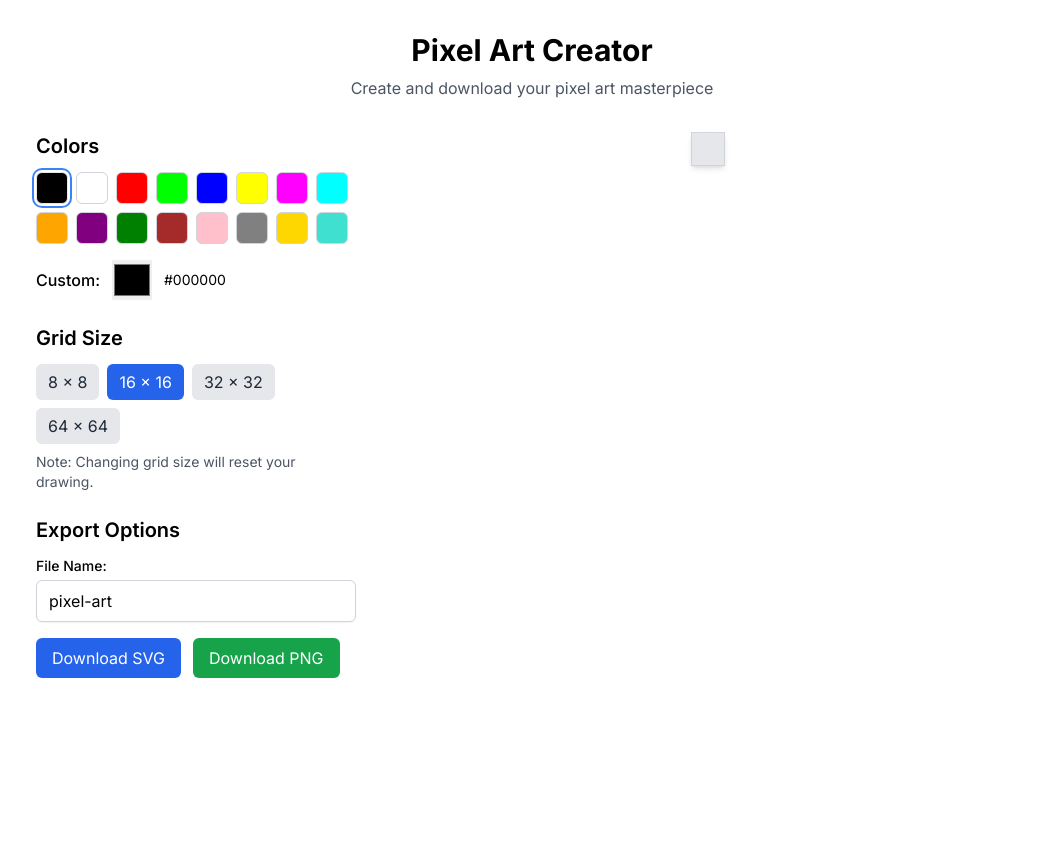
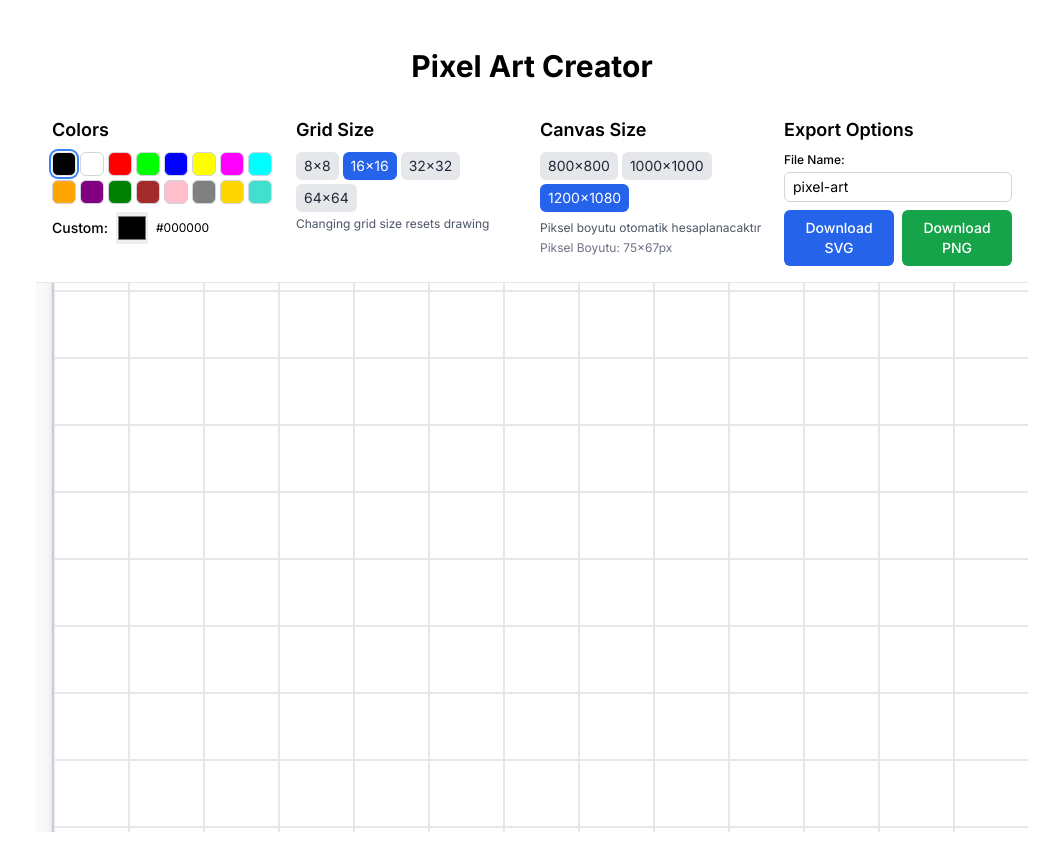
Before and after one commit to gokbeyinac/pixel-art-creator, a Next.js app: page / in a window 1280 px wide. Shown: the whole page, without its empty margins (108-1167 px from the left). Before the commit the page ends 800 px from the top, so only its background shows below. Built offline with nearby package versions, Linux system fonts and the light colour scheme.

Commit message:
Adjust canvas size to 1200x1080 and set fixed container width

```diff
--- a/src/app/page.tsx
+++ b/src/app/page.tsx
@@ -5,16 +5,22 @@ import ColorPicker from '@/components/color-picker';
 import PixelGrid from '@/components/pixel-grid';
 import ExportOptions from '@/components/export-options';
 import GridSizeSelector from '@/components/grid-size-selector';
+import CanvasSizeSelector from '@/components/canvas-size-selector';
 
 export default function Home() {
   const [selectedColor, setSelectedColor] = useState('#000000');
   const [gridSize, setGridSize] = useState(16);
+  const [canvasSize, setCanvasSize] = useState({ width: 1200, height: 1080 });
   const [grid, setGrid] = useState<string[][]>([]);
   const [fileName, setFileName] = useState('pixel-art');
   const gridRef = useRef<HTMLDivElement>(null);
 
   const handleGridSizeChange = (size: number) => {
     setGridSize(size);
+  };
+
+  const handleCanvasSizeChange = (size: { width: number; height: number }) => {
+    setCanvasSize(size);
   };
 
   const handleGridChange = (newGrid: string[][]) => {
@@ -25,28 +31,49 @@ export default function Home() {
     setSelectedColor(color);
   };
 
+  // Calculate pixel size for display in UI
+  const pixelWidth = Math.floor(canvasSize.width / gridSize);
+  const pixelHeight = Math.floor(canvasSize.height / gridSize);
+
   return (
-    <div>
-      <header className="mb-8 text-center">
-        <h1 className="text-3xl font-bold mb-2">Pixel Art Creator</h1>
-        <p className="text-gray-600">Create and download your pixel art masterpiece</p>
+    <div className="flex flex-col h-screen">
+      <header className="mb-4 text-center py-4">
+        <h1 className="text-3xl font-bold">Pixel Art Creator</h1>
       </header>
 
-      <div className="flex flex-col md:flex-row gap-8">
-        <div className="w-full md:w-1/3 space-y-6">
+      {/* Controls in horizontal layout */}
+      <div className="flex flex-col md:flex-row gap-4 px-4 pb-4 border-b border-gray-200">
+        <div className="md:w-1/4">
           <ColorPicker onColorSelect={handleColorSelect} selectedColor={selectedColor} />
+        </div>
+        <div className="md:w-1/4">
           <GridSizeSelector gridSize={gridSize} onGridSizeChange={handleGridSizeChange} />
+        </div>
+        <div className="md:w-1/4">
+          <CanvasSizeSelector canvasSize={canvasSize} onCanvasSizeChange={handleCanvasSizeChange} />
+          <div className="text-xs text-gray-500 mt-1">
+            Piksel Boyutu: {pixelWidth}×{pixelHeight}px
+          </div>
+        </div>
+        <div className="md:w-1/4">
           <ExportOptions
             gridRef={gridRef}
             fileName={fileName}
             setFileName={setFileName}
           />
         </div>
+      </div>
 
-        <div className="w-full md:w-2/3 flex justify-center">
-          <div ref={gridRef}>
+      {/* Full-width drawing area with fixed max-width */}
+      <div className="flex-grow flex justify-center items-center p-4 overflow-auto bg-gray-50">
+        <div
+          className="max-w-[1200px] mx-auto relative"
+          style={{ width: '100%' }}
+        >
+          <div ref={gridRef} className="border border-gray-300 shadow-lg">
             <PixelGrid
               gridSize={gridSize}
+              canvasSize={canvasSize}
               selectedColor={selectedColor}
               onGridChange={handleGridChange}
             />
--- /dev/null
+++ b/src/components/canvas-size-selector.tsx
@@ -0,0 +1,42 @@
+'use client';
+
+interface CanvasSizeSelectorProps {
+  canvasSize: { width: number; height: number };
+  onCanvasSizeChange: (size: { width: number; height: number }) => void;
+}
+
+const availableSizes = [
+  { width: 800, height: 800, label: '800×800' },
+  { width: 1000, height: 1000, label: '1000×1000' },
+  { width: 1200, height: 1080, label: '1200×1080' },
+];
+
+export default function CanvasSizeSelector({ canvasSize, onCanvasSizeChange }: CanvasSizeSelectorProps) {
+  const isPresetSize = availableSizes.some(
+    size => size.width === canvasSize.width && size.height === canvasSize.height
+  );
+
+  return (
+    <div>
+      <h2 className="text-lg font-semibold mb-2">Canvas Size</h2>
+      <div className="flex flex-wrap gap-1 mb-2">
+        {availableSizes.map((size) => (
+          <button
+            key={size.label}
+            className={`px-2 py-1 text-sm rounded-md ${
+              canvasSize.width === size.width && canvasSize.height === size.height
+                ? 'bg-blue-600 text-white'
+                : 'bg-gray-200 text-gray-800 hover:bg-gray-300'
+            }`}
+            onClick={() => onCanvasSizeChange(size)}
+          >
+            {size.label}
+          </button>
+        ))}
+      </div>
+      <div className="text-xs text-gray-600 mt-1">
+        Piksel boyutu otomatik hesaplanacaktır
+      </div>
+    </div>
+  );
+}
--- a/src/components/color-picker.tsx
+++ b/src/components/color-picker.tsx
@@ -35,21 +35,21 @@ export default function ColorPicker({ onColorSelect, selectedColor }: ColorPicke
   };
 
   return (
-    <div className="mb-6">
-      <h2 className="text-xl font-semibold mb-3">Colors</h2>
-      <div className="flex flex-wrap gap-2 mb-4">
+    <div>
+      <h2 className="text-lg font-semibold mb-2">Colors</h2>
+      <div className="flex flex-wrap gap-1 mb-2">
         {defaultColors.map((color) => (
           <button
             key={color}
-            className={`w-8 h-8 rounded-md border ${selectedColor === color ? 'ring-2 ring-blue-500 ring-offset-2' : 'border-gray-300'}`}
+            className={`w-6 h-6 rounded-md border ${selectedColor === color ? 'ring-2 ring-blue-500 ring-offset-1' : 'border-gray-300'}`}
             style={{ backgroundColor: color }}
             onClick={() => onColorSelect(color)}
             aria-label={`Select color ${color}`}
           />
         ))}
       </div>
-      <div className="flex items-center gap-3">
-        <label htmlFor="custom-color" className="font-medium">
+      <div className="flex items-center gap-2">
+        <label htmlFor="custom-color" className="text-sm font-medium">
           Custom:
         </label>
         <input
@@ -57,9 +57,9 @@ export default function ColorPicker({ onColorSelect, selectedColor }: ColorPicke
           id="custom-color"
           value={customColor}
           onChange={handleColorChange}
-          className="h-10 w-10 cursor-pointer"
+          className="h-8 w-8 cursor-pointer"
         />
-        <span className="text-sm">{customColor.toUpperCase()}</span>
+        <span className="text-xs">{customColor.toUpperCase()}</span>
       </div>
     </div>
   );
--- a/src/components/export-options.tsx
+++ b/src/components/export-options.tsx
@@ -53,11 +53,11 @@ export default function ExportOptions({ gridRef, fileName, setFileName }: Export
   };
 
   return (
-    <div className="mt-6">
-      <h2 className="text-xl font-semibold mb-3">Export Options</h2>
+    <div>
+      <h2 className="text-lg font-semibold mb-2">Export Options</h2>
 
-      <div className="mb-4">
-        <label htmlFor="file-name" className="block text-sm font-medium mb-1">
+      <div className="mb-2">
+        <label htmlFor="file-name" className="block text-xs font-medium mb-1">
           File Name:
         </label>
         <input
@@ -66,20 +66,20 @@ export default function ExportOptions({ gridRef, fileName, setFileName }: Export
           value={fileName}
           onChange={handleFileNameChange}
           placeholder="pixel-art"
-          className="w-full max-w-xs px-3 py-2 border border-gray-300 rounded-md shadow-sm focus:outline-none focus:ring-blue-500 focus:border-blue-500"
+          className="w-full px-2 py-1 text-sm border border-gray-300 rounded-md"
         />
       </div>
 
-      <div className="flex flex-wrap gap-3">
+      <div className="flex gap-2">
         <button
           onClick={downloadAsSVG}
-          className="px-4 py-2 bg-blue-600 text-white rounded-md hover:bg-blue-700 focus:outline-none focus:ring-2 focus:ring-blue-500 focus:ring-offset-2"
+          className="flex-1 px-3 py-2 text-sm bg-blue-600 text-white rounded-md hover:bg-blue-700 font-medium"
         >
           Download SVG
         </button>
         <button
           onClick={downloadAsPNG}
-          className="px-4 py-2 bg-green-600 text-white rounded-md hover:bg-green-700 focus:outline-none focus:ring-2 focus:ring-green-500 focus:ring-offset-2"
+          className="flex-1 px-3 py-2 text-sm bg-green-600 text-white rounded-md hover:bg-green-700 font-medium"
         >
           Download PNG
         </button>
--- a/src/components/grid-size-selector.tsx
+++ b/src/components/grid-size-selector.tsx
@@ -9,25 +9,25 @@ const availableSizes = [8, 16, 32, 64];
 
 export default function GridSizeSelector({ gridSize, onGridSizeChange }: GridSizeSelectorProps) {
   return (
-    <div className="mb-6">
-      <h2 className="text-xl font-semibold mb-3">Grid Size</h2>
-      <div className="flex flex-wrap gap-2">
+    <div>
+      <h2 className="text-lg font-semibold mb-2">Grid Size</h2>
+      <div className="flex flex-wrap gap-1">
         {availableSizes.map((size) => (
           <button
             key={size}
-            className={`px-3 py-1.5 rounded-md ${
+            className={`px-2 py-1 text-sm rounded-md ${
               gridSize === size
                 ? 'bg-blue-600 text-white'
                 : 'bg-gray-200 text-gray-800 hover:bg-gray-300'
             }`}
             onClick={() => onGridSizeChange(size)}
           >
-            {size} x {size}
+            {size}x{size}
           </button>
         ))}
       </div>
-      <p className="mt-2 text-sm text-gray-600">
-        Note: Changing grid size will reset your drawing.
+      <p className="mt-1 text-xs text-gray-600">
+        Changing grid size resets drawing
       </p>
     </div>
   );
--- a/src/components/pixel-grid.tsx
+++ b/src/components/pixel-grid.tsx
@@ -4,14 +4,19 @@ import { useState, useRef, useEffect } from 'react';
 
 interface PixelGridProps {
   gridSize: number;
+  canvasSize: { width: number; height: number };
   selectedColor: string;
   onGridChange: (grid: string[][]) => void;
 }
 
-export default function PixelGrid({ gridSize, selectedColor, onGridChange }: PixelGridProps) {
+export default function PixelGrid({ gridSize, canvasSize, selectedColor, onGridChange }: PixelGridProps) {
   const [grid, setGrid] = useState<string[][]>([]);
   const [isDrawing, setIsDrawing] = useState(false);
   const gridRef = useRef<HTMLDivElement>(null);
+
+  // Calculate pixel size based on canvas size and grid size
+  const pixelWidth = Math.floor(canvasSize.width / gridSize);
+  const pixelHeight = Math.floor(canvasSize.height / gridSize);
 
   // Initialize the grid with transparent pixels
   useEffect(() => {
@@ -67,10 +72,10 @@ export default function PixelGrid({ gridSize, selectedColor, onGridChange }: Pix
       className="grid border border-gray-300 bg-white shadow-md"
       style={{
         display: 'grid',
-        gridTemplateColumns: `repeat(${gridSize}, 1fr)`,
-        width: '100%',
-        maxWidth: '500px',
-        aspectRatio: '1/1',
+        gridTemplateColumns: `repeat(${gridSize}, ${pixelWidth}px)`,
+        gridTemplateRows: `repeat(${gridSize}, ${pixelHeight}px)`,
+        width: `${pixelWidth * gridSize}px`,
+        height: `${pixelHeight * gridSize}px`,
       }}
       onMouseLeave={handleMouseUp}
     >
@@ -79,7 +84,11 @@ export default function PixelGrid({ gridSize, selectedColor, onGridChange }: Pix
           <div
             key={`${rowIndex}-${colIndex}`}
             className="border border-gray-200 select-none cursor-pointer"
-            style={{ backgroundColor: color }}
+            style={{
+              backgroundColor: color,
+              width: `${pixelWidth}px`,
+              height: `${pixelHeight}px`,
+            }}
             onMouseDown={() => handleMouseDown(rowIndex, colIndex)}
             onMouseUp={handleMouseUp}
             onMouseEnter={() => handleMouseEnter(rowIndex, colIndex)}
--- /dev/null
+++ b/src/components/pixel-size-selector.tsx
@@ -0,0 +1,54 @@
+'use client';
+
+interface PixelSizeSelectorProps {
+  pixelSize: number;
+  onPixelSizeChange: (size: number) => void;
+}
+
+const availableSizes = [10, 15, 20, 25, 30];
+
+export default function PixelSizeSelector({ pixelSize, onPixelSizeChange }: PixelSizeSelectorProps) {
+  const handleCustomSizeChange = (e: React.ChangeEvent<HTMLInputElement>) => {
+    const size = parseInt(e.target.value);
+    if (size >= 5 && size <= 50) {
+      onPixelSizeChange(size);
+    }
+  };
+
+  return (
+    <div>
+      <h2 className="text-lg font-semibold mb-2">Pixel Size</h2>
+      <div className="flex flex-wrap gap-1 mb-2">
+        {availableSizes.map((size) => (
+          <button
+            key={size}
+            className={`px-2 py-1 text-sm rounded-md ${
+              pixelSize === size
+                ? 'bg-blue-600 text-white'
+                : 'bg-gray-200 text-gray-800 hover:bg-gray-300'
+            }`}
+            onClick={() => onPixelSizeChange(size)}
+          >
+            {size}px
+          </button>
+        ))}
+      </div>
+      <div className="flex items-center gap-2">
+        <label htmlFor="custom-pixel-size" className="text-xs font-medium">
+          Custom:
+        </label>
+        <input
+          type="number"
+          id="custom-pixel-size"
+          min="5"
+          max="50"
+          value={availableSizes.includes(pixelSize) ? "" : pixelSize}
+          onChange={handleCustomSizeChange}
+          placeholder="5-50"
+          className="w-16 px-2 py-0.5 text-sm border border-gray-300 rounded-md"
+        />
+        <span className="text-xs">px</span>
+      </div>
+    </div>
+  );
+}
```
